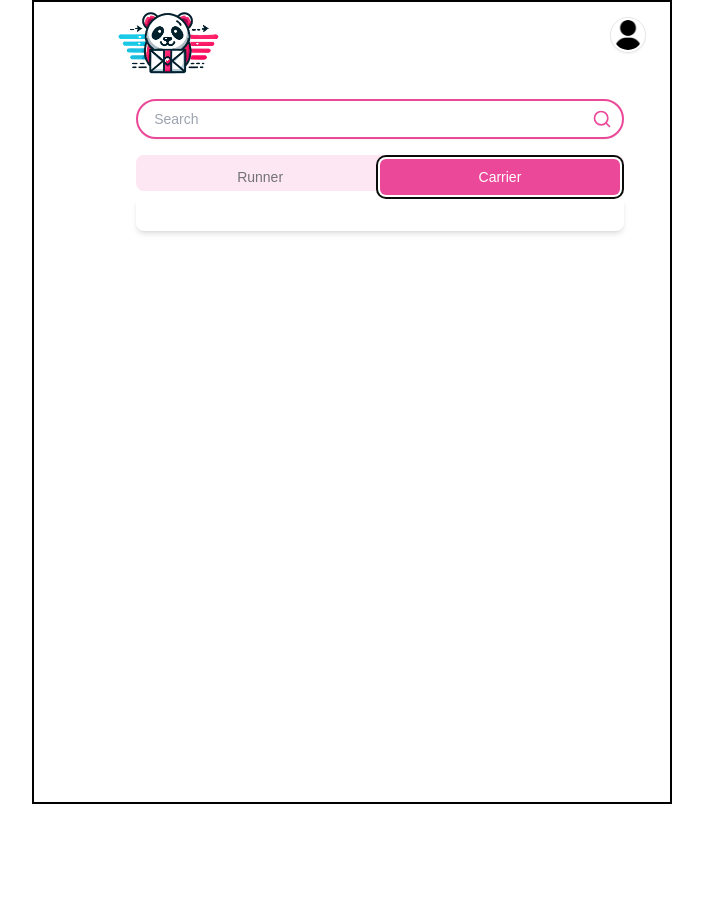
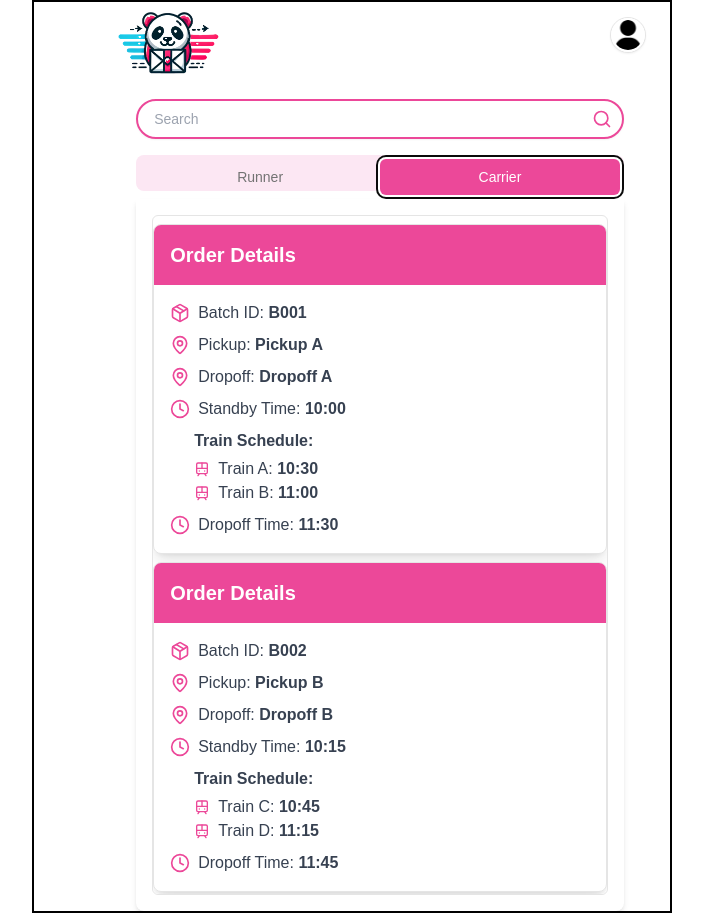
Before and after one commit to viruskizz/42bangkok_hackathon-asia-2024, a Next.js app: page /jobs in a window 1280 px wide. Both pictures are taken after a click on the tab "Carrier". Shown: the whole page, without its empty margins (288-991 px from the left). Before the commit the page ends 804 px from the top, so only its background shows below. Built offline with nearby package versions, Linux system fonts and the light colour scheme.

Commit message:
Add carreier

```diff
--- /dev/null
+++ b/app/(jobs)/jobs/_components/carrier-list.tsx
@@ -0,0 +1,439 @@
+import { Card, CardContent, CardHeader } from "@/components/ui/card";
+import { ScrollArea } from "@/components/ui/scroll-area";
+import { ClockIcon, MapPinIcon, PackageIcon, TrainIcon } from "lucide-react";
+
+const CARRIER_LIST = [
+    {
+      id: "C001",
+      batchId: "B001",
+      pickup: {
+        id: "P001",
+        name: "Pickup A",
+      },
+      dropoff: {
+        id: "D001",
+        name: "Dropoff A",
+      },
+      timeline: {
+        standby: "10:00",
+        trainline: [
+          {
+            time: "10:30",
+            name: "Train A",
+          },
+          {
+            time: "11:00",
+            name: "Train B",
+          },
+        ],
+        dropoff: {
+          time: "11:30",
+          name: "Dropoff A",
+        },
+      },
+      orders: [],
+    },
+    {
+      id: "C002",
+      batchId: "B002",
+      pickup: {
+        id: "P002",
+        name: "Pickup B",
+      },
+      dropoff: {
+        id: "D002",
+        name: "Dropoff B",
+      },
+      timeline: {
+        standby: "10:15",
+        trainline: [
+          {
+            time: "10:45",
+            name: "Train C",
+          },
+          {
+            time: "11:15",
+            name: "Train D",
+          },
+        ],
+        dropoff: {
+          time: "11:45",
+          name: "Dropoff B",
+        },
+      },
+      orders: [],
+    },
+    {
+      id: "C003",
+      batchId: "B003",
+      pickup: {
+        id: "P003",
+        name: "Pickup C",
+      },
+      dropoff: {
+        id: "D003",
+        name: "Dropoff C",
+      },
+      timeline: {
+        standby: "10:30",
+        trainline: [
+          {
+            time: "11:00",
+            name: "Train E",
+          },
+          {
+            time: "11:30",
+            name: "Train F",
+          },
+        ],
+        dropoff: {
+          time: "12:00",
+          name: "Dropoff C",
+        },
+      },
+      orders: [],
+    },
+    {
+      id: "C004",
+      batchId: "B004",
+      pickup: {
+        id: "P004",
+        name: "Pickup D",
+      },
+      dropoff: {
+        id: "D004",
+        name: "Dropoff D",
+      },
+      timeline: {
+        standby: "10:45",
+        trainline: [
+          {
+            time: "11:15",
+            name: "Train G",
+          },
+          {
+            time: "11:45",
+            name: "Train H",
+          },
+        ],
+        dropoff: {
+          time: "12:15",
+          name: "Dropoff D",
+        },
+      },
+      orders: [],
+    },
+    {
+      id: "C005",
+      batchId: "B005",
+      pickup: {
+        id: "P005",
+        name: "Pickup E",
+      },
+      dropoff: {
+        id: "D005",
+        name: "Dropoff E",
+      },
+      timeline: {
+        standby: "11:00",
+        trainline: [
+          {
+            time: "11:30",
+            name: "Train I",
+          },
+          {
+            time: "12:00",
+            name: "Train J",
+          },
+        ],
+        dropoff: {
+          time: "12:30",
+          name: "Dropoff E",
+        },
+      },
+      orders: [],
+    },
+    {
+      id: "C006",
+      batchId: "B006",
+      pickup: {
+        id: "P006",
+        name: "Pickup F",
+      },
+      dropoff: {
+        id: "D006",
+        name: "Dropoff F",
+      },
+      timeline: {
+        standby: "11:15",
+        trainline: [
+          {
+            time: "11:45",
+            name: "Train K",
+          },
+          {
+            time: "12:15",
+            name: "Train L",
+          },
+        ],
+        dropoff: {
+          time: "12:45",
+          name: "Dropoff F",
+        },
+      },
+      orders: [],
+    },
+    {
+      id: "C007",
+      batchId: "B007",
+      pickup: {
+        id: "P007",
+        name: "Pickup G",
+      },
+      dropoff: {
+        id: "D007",
+        name: "Dropoff G",
+      },
+      timeline: {
+        standby: "11:30",
+        trainline: [
+          {
+            time: "12:00",
+            name: "Train M",
+          },
+          {
+            time: "12:30",
+            name: "Train N",
+          },
+        ],
+        dropoff: {
+          time: "13:00",
+          name: "Dropoff G",
+        },
+      },
+      orders: [],
+    },
+    {
+      id: "C008",
+      batchId: "B008",
+      pickup: {
+        id: "P008",
+        name: "Pickup H",
+      },
+      dropoff: {
+        id: "D008",
+        name: "Dropoff H",
+      },
+      timeline: {
+        standby: "11:45",
+        trainline: [
+          {
+            time: "12:15",
+            name: "Train O",
+          },
+          {
+            time: "12:45",
+            name: "Train P",
+          },
+        ],
+        dropoff: {
+          time: "13:15",
+          name: "Dropoff H",
+        },
+      },
+      orders: [],
+    },
+    {
+      id: "C009",
+      batchId: "B009",
+      pickup: {
+        id: "P009",
+        name: "Pickup I",
+      },
+      dropoff: {
+        id: "D009",
+        name: "Dropoff I",
+      },
+      timeline: {
+        standby: "12:00",
+        trainline: [
+          {
+            time: "12:30",
+            name: "Train Q",
+          },
+          {
+            time: "13:00",
+            name: "Train R",
+          },
+        ],
+        dropoff: {
+          time: "13:30",
+          name: "Dropoff I",
+        },
+      },
+      orders: [],
+    },
+    {
+      id: "C010",
+      batchId: "B010",
+      pickup: {
+        id: "P010",
+        name: "Pickup J",
+      },
+      dropoff: {
+        id: "D010",
+        name: "Dropoff J",
+      },
+      timeline: {
+        standby: "12:15",
+        trainline: [
+          {
+            time: "12:45",
+            name: "Train S",
+          },
+          {
+            time: "13:15",
+            name: "Train T",
+          },
+        ],
+        dropoff: {
+          time: "13:45",
+          name: "Dropoff J",
+        },
+      },
+      orders: [],
+    },
+    {
+      id: "C011",
+      batchId: "B011",
+      pickup: {
+        id: "P011",
+        name: "Pickup K",
+      },
+      dropoff: {
+        id: "D011",
+        name: "Dropoff K",
+      },
+      timeline: {
+        standby: "12:30",
+        trainline: [
+          {
+            time: "13:00",
+            name: "Train U",
+          },
+          {
+            time: "13:30",
+            name: "Train V",
+          },
+        ],
+        dropoff: {
+          time: "14:00",
+          name: "Dropoff K",
+        },
+      },
+      orders: [],
+    },
+  ];
+
+type Carrier = {
+  id: string;
+  batchId: string;
+  pickup: {
+    id: string;
+    name: string;
+  };
+  dropoff: {
+    id: string;
+    name: string;
+  };
+  timeline: {
+    standby: string;
+    trainline: {
+      time: string;
+      name: string;
+    }[];
+    dropoff: {
+      time: string;
+      name: string;
+    };
+  };
+  orders: any[];
+};
+
+export type TCarrierCardProps = {
+  carrier: Carrier;
+};
+export const CarrierCard = (props: TCarrierCardProps) => {
+  const { carrier } = props;
+  return (
+    <Card className="max-w-full w-full mx-auto bg-white shadow-lg rounded-lg overflow-hidden my-2">
+      <CardHeader className="bg-pink-500 text-white p-4">
+        <h2 className="text-xl font-bold">Order Details</h2>
+      </CardHeader>
+      <CardContent className="p-4">
+        <div className="flex flex-col gap-2">
+          <div className="flex items-center">
+            <PackageIcon className="text-pink-500 mr-2" size={20} />
+            <p className="text-gray-700">
+              Batch ID: <span className="font-semibold">{carrier.batchId}</span>
+            </p>
+          </div>
+          <div className="flex items-center">
+            <MapPinIcon className="text-pink-500 mr-2" size={20} />
+            <p className="text-gray-700">
+              Pickup:{" "}
+              <span className="font-semibold">{carrier.pickup.name}</span>
+            </p>
+          </div>
+          <div className="flex items-center">
+            <MapPinIcon className="text-pink-500 mr-2" size={20} />
+            <p className="text-gray-700">
+              Dropoff:{" "}
+              <span className="font-semibold">{carrier.dropoff.name}</span>
+            </p>
+          </div>
+          <div className="flex items-center">
+            <ClockIcon className="text-pink-500 mr-2" size={20} />
+            <p className="text-gray-700">
+              Standby Time:{" "}
+              <span className="font-semibold">{carrier.timeline.standby}</span>
+            </p>
+          </div>
+          <div className="flex flex-col ml-6">
+            <p className="text-gray-700 font-semibold mb-1">Train Schedule:</p>
+            {carrier.timeline.trainline.map((train, index) => (
+              <div key={index} className="flex items-center">
+                <TrainIcon className="text-pink-500 mr-2" size={16} />
+                <p className="text-gray-700">
+                  {train.name}:{" "}
+                  <span className="font-semibold">{train.time}</span>
+                </p>
+              </div>
+            ))}
+          </div>
+          <div className="flex items-center">
+            <ClockIcon className="text-pink-500 mr-2" size={20} />
+            <p className="text-gray-700">
+              Dropoff Time:{" "}
+              <span className="font-semibold">
+                {carrier.timeline.dropoff.time}
+              </span>
+            </p>
+          </div>
+        </div>
+      </CardContent>
+    </Card>
+  );
+};
+
+export const CarrierList = () => {
+  return (
+    <div className="flex flex-col">
+      <ScrollArea className="h-[85vh] rounded-md border">
+        {CARRIER_LIST.map((carrier, index) => (
+          <CarrierCard carrier={carrier} key={index} />
+        ))}
+      </ScrollArea>
+    </div>
+  );
+};
--- a/app/(jobs)/jobs/_components/job-screen.tsx
+++ b/app/(jobs)/jobs/_components/job-screen.tsx
@@ -1,6 +1,7 @@
 "use client";
 import { Tabs, TabsContent, TabsList, TabsTrigger } from "@/components/ui/tabs";
 import { RunnerList } from "./runner-list";
+import { CarrierList } from "./carrier-list";
 
 export const JobScreen = () => {
   return (
@@ -23,7 +24,7 @@ export const JobScreen = () => {
         <RunnerList />
       </TabsContent>
       <TabsContent value="carrier" className="bg-white p-4 rounded-b-lg shadow-md">
-        {/* {carrierComponent} */}
+        <CarrierList />
       </TabsContent>
     </Tabs>
   );
```
